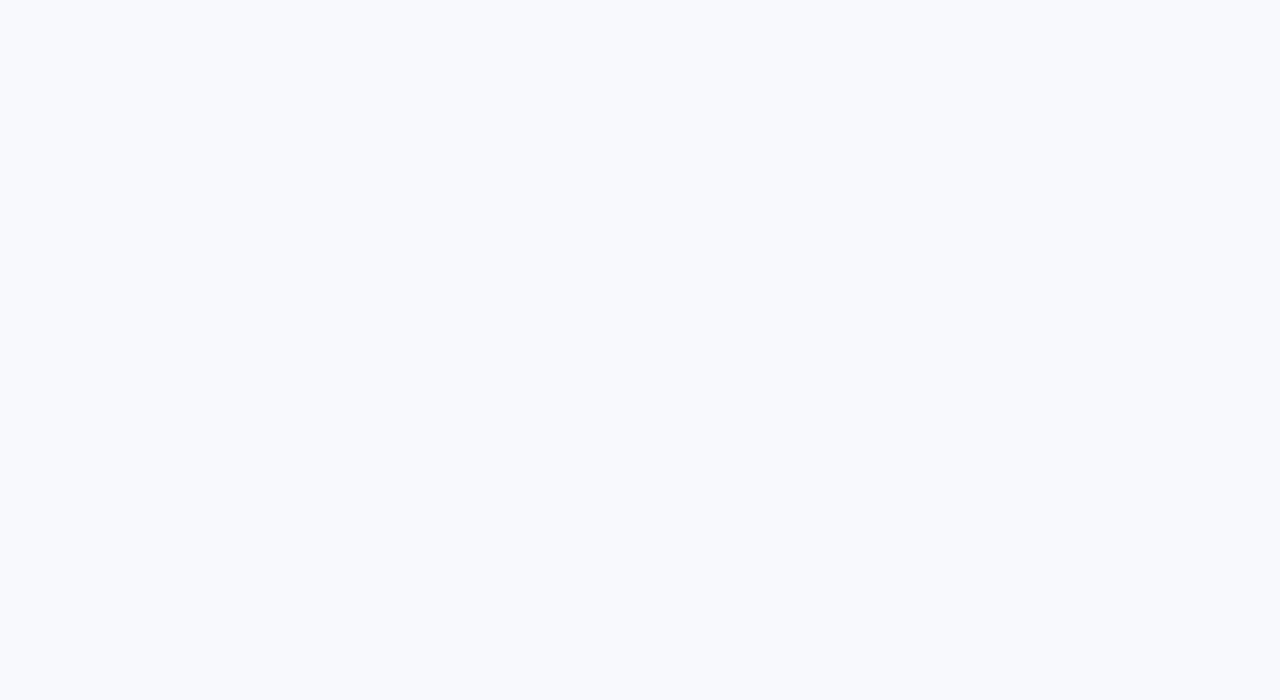
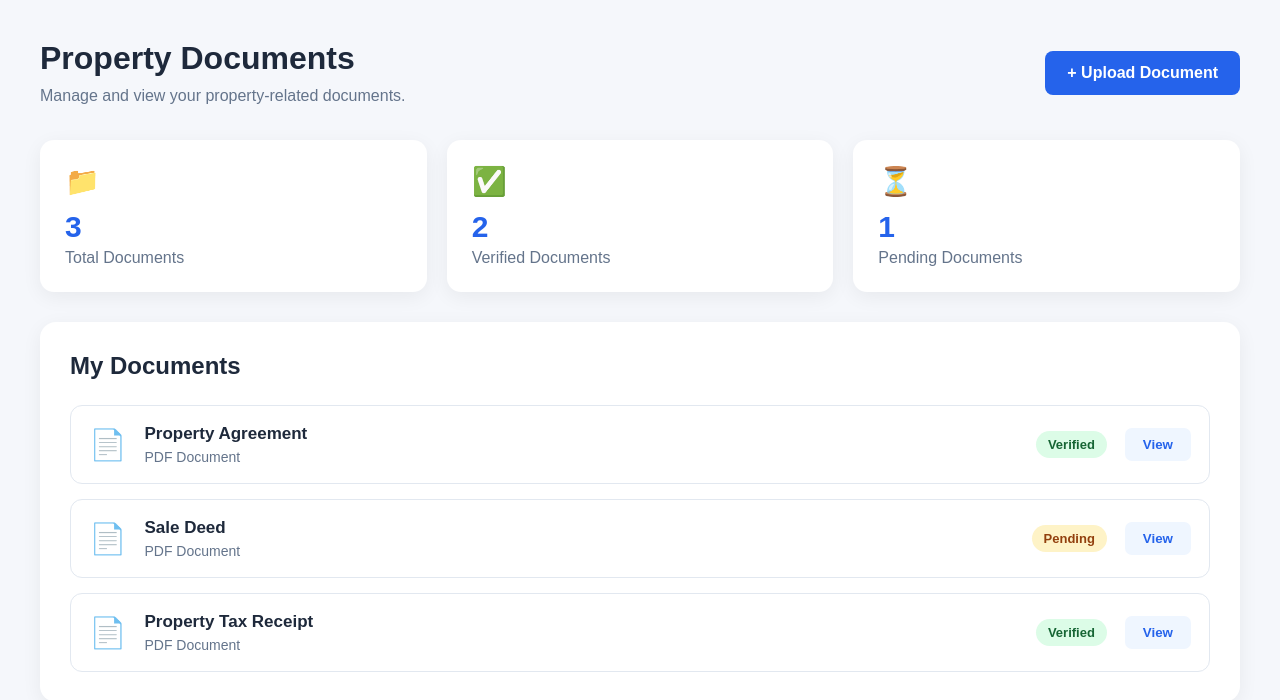
Before and after one commit to Amitxere/real-estate-application, a React app in the folder real-estate-frontend/: page /documents in a window 1280 px wide. Before the commit this address had no page. Shown: the top 700 px of the page. Built offline with nearby package versions, Linux system fonts and the light colour scheme; the HTML template or start-up script is replaced by a standard one.

Commit message:
Add property documents page

```diff
--- a/real-estate-frontend/src/App.jsx
+++ b/real-estate-frontend/src/App.jsx
@@ -5,6 +5,7 @@ import Navbar from "./components/Navbar";
 import "./index.css";
 import PaymentPage from "./payments/PaymentPage";
 import PaymentSuccess from "./payments/PaymentSuccess";
+import DocumentsPage from "./payments/DocumentsPage";
 
 
 /* =========================================================
@@ -240,6 +241,12 @@ function App() {
             element={<PaymentSuccess />}
           />
 
+          {/* Documents page */}
+          <Route
+           path="/documents"
+           element={<DocumentsPage />}
+          />
+
       </Routes>
 
     </BrowserRouter>
--- a/real-estate-frontend/src/index.css
+++ b/real-estate-frontend/src/index.css
@@ -1071,3 +1071,179 @@ button {
   background: #1d4ed8;
   transform: translateY(-2px);
 }
+
+
+
+
+/* Documents Page */
+
+.documents-page {
+  min-height: 100vh;
+  padding: 40px;
+  background: #f5f7fb;
+}
+
+.documents-header {
+  display: flex;
+  justify-content: space-between;
+  align-items: center;
+  gap: 20px;
+  margin-bottom: 35px;
+}
+
+.documents-header h1 {
+  margin: 0;
+  color: #1e293b;
+  font-size: 32px;
+}
+
+.documents-header p {
+  color: #64748b;
+  margin-top: 10px;
+}
+
+.upload-button {
+  background: #2563eb;
+  color: white;
+  padding: 13px 22px;
+  border-radius: 8px;
+  cursor: pointer;
+  font-weight: 600;
+  transition: 0.3s;
+}
+
+.upload-button:hover {
+  background: #1d4ed8;
+}
+
+.documents-summary {
+  display: grid;
+  grid-template-columns: repeat(3, 1fr);
+  gap: 20px;
+  margin-bottom: 30px;
+}
+
+.document-summary-card {
+  background: white;
+  padding: 25px;
+  border-radius: 14px;
+  box-shadow: 0 5px 20px rgba(0, 0, 0, 0.06);
+}
+
+.document-summary-card span {
+  font-size: 28px;
+}
+
+.document-summary-card h3 {
+  font-size: 30px;
+  color: #2563eb;
+  margin: 12px 0 5px;
+}
+
+.document-summary-card p {
+  color: #64748b;
+  margin: 0;
+}
+
+.documents-card {
+  background: white;
+  padding: 30px;
+  border-radius: 16px;
+  box-shadow: 0 5px 20px rgba(0, 0, 0, 0.06);
+}
+
+.documents-card h2 {
+  color: #1e293b;
+  margin-bottom: 25px;
+}
+
+.documents-list {
+  display: flex;
+  flex-direction: column;
+  gap: 15px;
+}
+
+.document-item {
+  display: flex;
+  align-items: center;
+  gap: 18px;
+  padding: 18px;
+  border: 1px solid #e2e8f0;
+  border-radius: 12px;
+}
+
+.document-icon {
+  font-size: 30px;
+}
+
+.document-info {
+  flex: 1;
+}
+
+.document-info h3 {
+  margin: 0 0 5px;
+  color: #1e293b;
+  font-size: 17px;
+}
+
+.document-info p {
+  margin: 0;
+  color: #64748b;
+  font-size: 14px;
+}
+
+.document-status {
+  padding: 6px 12px;
+  border-radius: 20px;
+  font-size: 13px;
+  font-weight: 600;
+}
+
+.verified {
+  background: #dcfce7;
+  color: #166534;
+}
+
+.pending {
+  background: #fef3c7;
+  color: #92400e;
+}
+
+.view-document-button {
+  padding: 9px 18px;
+  border: none;
+  border-radius: 7px;
+  background: #eff6ff;
+  color: #2563eb;
+  font-weight: 600;
+  cursor: pointer;
+}
+
+.view-document-button:hover {
+  background: #dbeafe;
+}
+
+/* Responsive Design */
+
+@media (max-width: 768px) {
+  .documents-page {
+    padding: 20px;
+  }
+
+  .documents-header {
+    flex-direction: column;
+    align-items: flex-start;
+  }
+
+  .documents-summary {
+    grid-template-columns: 1fr;
+  }
+
+  .document-item {
+    flex-wrap: wrap;
+  }
+
+  .document-info {
+    min-width: 150px;
+  }
+}
--- /dev/null
+++ b/real-estate-frontend/src/payments/DocumentsPage.jsx
@@ -0,0 +1,122 @@
+import React, { useState } from "react";
+
+const DocumentsPage = () => {
+  const [documents, setDocuments] = useState([
+    {
+      id: 1,
+      name: "Property Agreement",
+      type: "PDF",
+      status: "Verified",
+    },
+    {
+      id: 2,
+      name: "Sale Deed",
+      type: "PDF",
+      status: "Pending",
+    },
+    {
+      id: 3,
+      name: "Property Tax Receipt",
+      type: "PDF",
+      status: "Verified",
+    },
+  ]);
+
+  const handleUpload = (event) => {
+    const file = event.target.files[0];
+
+    if (!file) return;
+
+    const newDocument = {
+      id: documents.length + 1,
+      name: file.name,
+      type: file.name.split(".").pop().toUpperCase(),
+      status: "Pending",
+    };
+
+    setDocuments([...documents, newDocument]);
+  };
+
+  return (
+    <div className="documents-page">
+      <div className="documents-header">
+        <div>
+          <h1>Property Documents</h1>
+          <p>Manage and view your property-related documents.</p>
+        </div>
+
+        <label className="upload-button">
+          + Upload Document
+          <input
+            type="file"
+            accept=".pdf,.doc,.docx,.jpg,.jpeg,.png"
+            onChange={handleUpload}
+            hidden
+          />
+        </label>
+      </div>
+
+      <div className="documents-summary">
+        <div className="document-summary-card">
+          <span>📁</span>
+          <h3>{documents.length}</h3>
+          <p>Total Documents</p>
+        </div>
+
+        <div className="document-summary-card">
+          <span>✅</span>
+          <h3>
+            {documents.filter((doc) => doc.status === "Verified").length}
+          </h3>
+          <p>Verified Documents</p>
+        </div>
+
+        <div className="document-summary-card">
+          <span>⏳</span>
+          <h3>
+            {documents.filter((doc) => doc.status === "Pending").length}
+          </h3>
+          <p>Pending Documents</p>
+        </div>
+      </div>
+
+      <div className="documents-card">
+        <h2>My Documents</h2>
+
+        <div className="documents-list">
+          {documents.map((document) => (
+            <div className="document-item" key={document.id}>
+              <div className="document-icon">📄</div>
+
+              <div className="document-info">
+                <h3>{document.name}</h3>
+                <p>{document.type} Document</p>
+              </div>
+
+              <span
+                className={`document-status ${
+                  document.status === "Verified"
+                    ? "verified"
+                    : "pending"
+                }`}
+              >
+                {document.status}
+              </span>
+
+              <button
+                className="view-document-button"
+                onClick={() =>
+                  alert(`Viewing ${document.name}`)
+                }
+              >
+                View
+              </button>
+            </div>
+          ))}
+        </div>
+      </div>
+    </div>
+  );
+};
+
+export default DocumentsPage;
```
